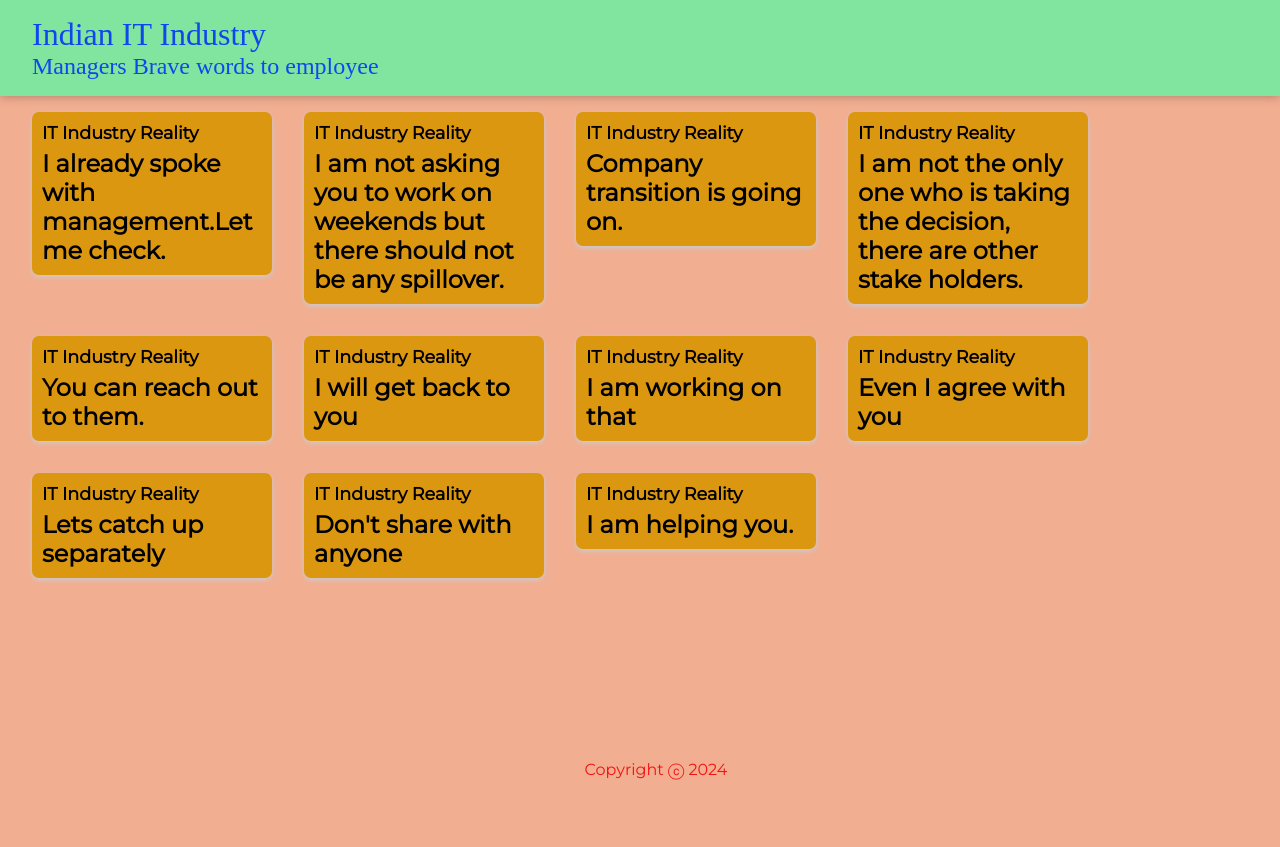
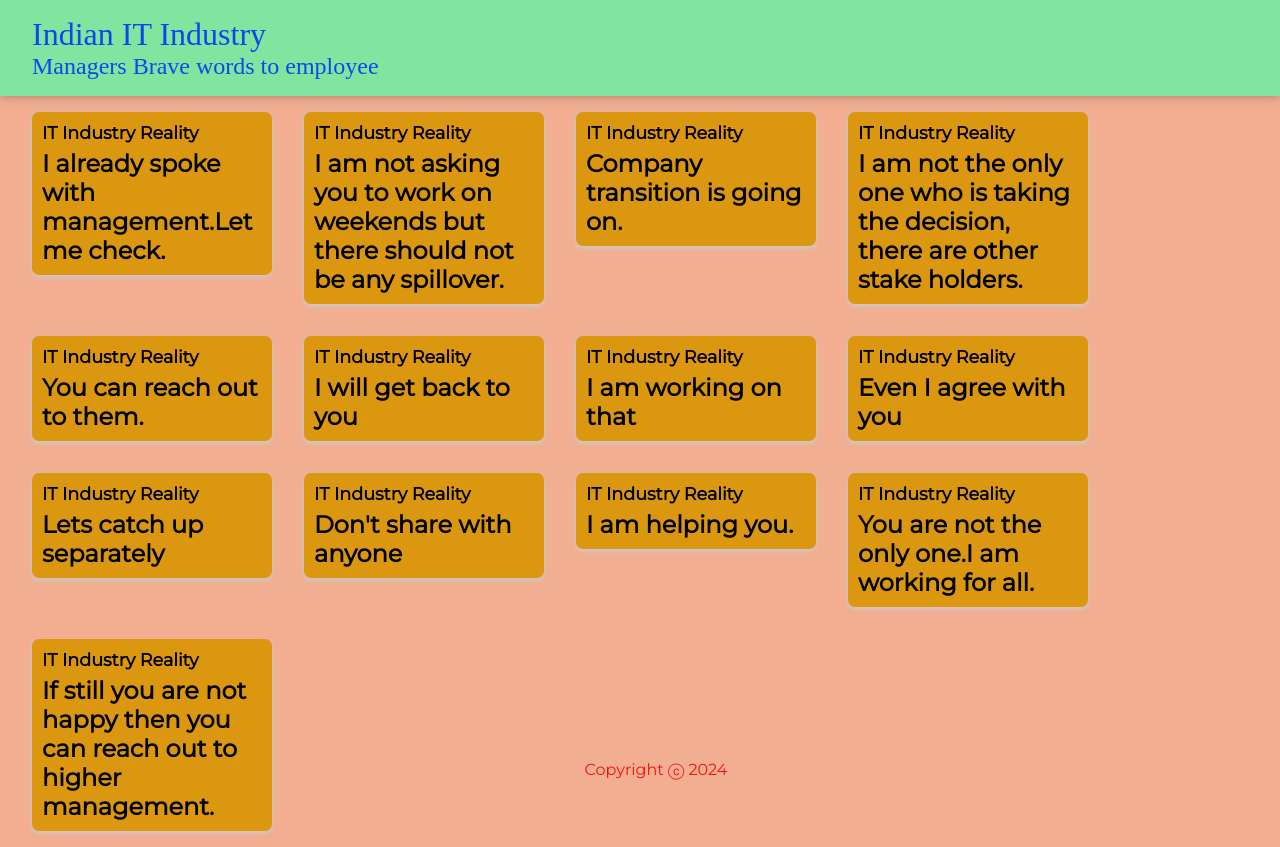
Before and after one commit to BabuliSahoo/ReactAppProject, a React (Create React App) app: page / in a window 1280 px wide. Before the commit the page ends 800 px from the top, so only its background shows below. Built offline with nearby package versions, Linux system fonts and the light colour scheme; a web font is replaced by a local one.

Commit message:
Updated Text

```diff
--- a/src/notes.js
+++ b/src/notes.js
@@ -53,7 +53,17 @@ const notes = [
         key: 11,
         title: "IT Industry Reality",
         content: "I am helping you."
+    },
+    {
+      key: 12,
+      title: "IT Industry Reality",
+      content: "You are not the only one.I am working for all."
+    },
+    {
+    key: 12,
+    title: "IT Industry Reality",
+    content: "If still you are not happy then you can reach out to higher management."
     }
-  ];
+ ];
 
   export default notes;
```
Also changed, not shown: 7 other files (tests, documents, lock files or other folders).
